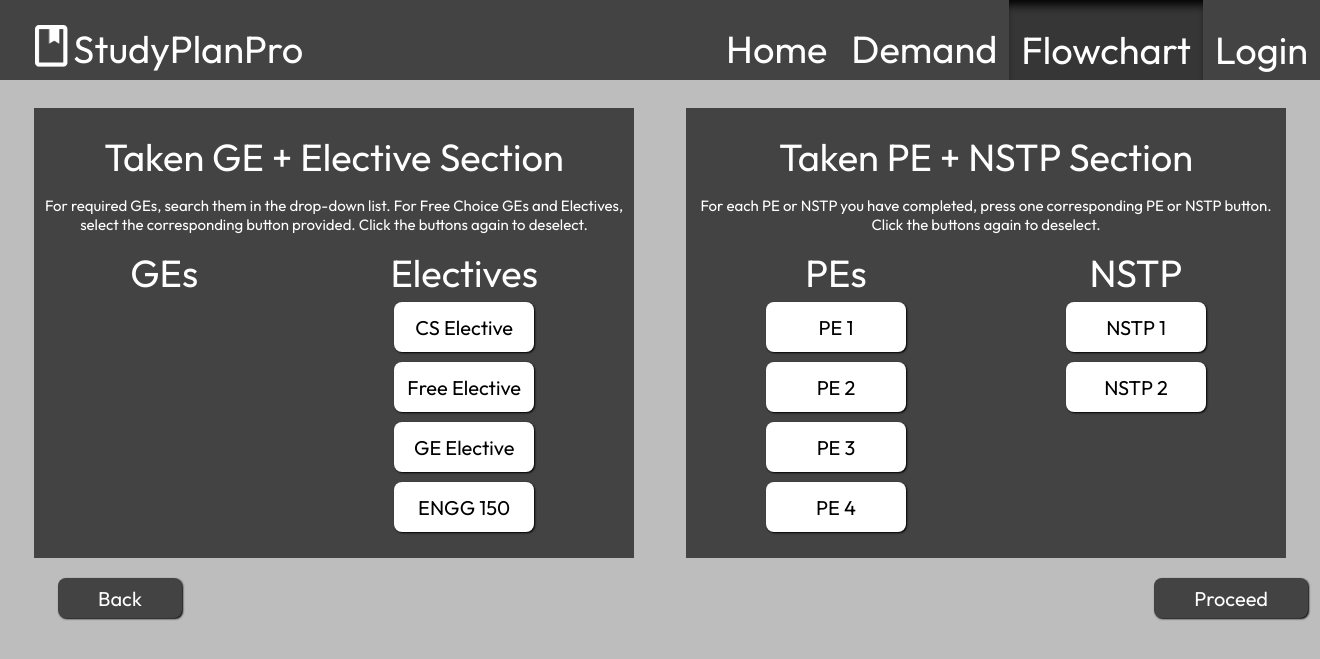
After one commit to LeonBeltran/StudyPlanPro, a Django app: page /flowchart/othercourses in a window 1320 px wide. The commit adds this page. Shown: the top 659 px of the page. Run offline with Django 5.2, Linux system fonts and the light colour scheme; data comes from the database, SQL or seed files in the repository; some libraries are stand-ins or nearby versions.

Commit message:
added barebones electives UI; added couse info popup

```diff
--- a/flowchart/static/flowchart_index.js
+++ b/flowchart/static/flowchart_index.js
@@ -20,6 +20,22 @@ function exitPopup() {
 
 
 
+//temporary function for course info
+function showinfo() {
+    const courseInfo = document.getElementById("course_info");
+    courseInfo.style.visibility = "visible";
+}
+
+function exitinfo() {
+    const courseInfo = document.getElementById("course_info");
+    courseInfo.style.visibility = "hidden";
+
+    const reviewInput = document.getElementById("review_input");
+    reviewInput.value = "";
+}
+
+
+
 //temporary function
 function sendEmailPressed() {
     const textFields = document.getElementsByClassName("loginInput");
--- a/flowchart/static/flowchart_style.css
+++ b/flowchart/static/flowchart_style.css
@@ -180,10 +180,10 @@ a {
     cursor: pointer;
 }
 
-/* .gray_button:active {
-    background-color: #363636;
+.course_button:active {
+    background-color: #bdbdbd;
     transform: translateY(2px);
-} */
+}
 
 .invisible_button {
     width: 100px;
@@ -197,6 +197,58 @@ a {
     display: flex;
     flex-direction: row;
     justify-content: space-between;
+}
+
+/* OTHER COURSES PAGE */
+
+.small_box {
+    width: 600px;
+    height: 450px;
+    position: relative;
+    top: 100px;
+    background-color: #434343;
+    align-items: center;
+    display: flex;
+    flex-direction: column;
+}
+
+#instruction_text_2 {
+    color: #ffffff;
+    font-size: 15px;
+    text-align: center;
+}
+
+.othersub_container {
+    display: flex;
+    flex-direction: column;
+    align-items: center;
+}
+
+
+
+/* FOR COURSE INFO POPUP */
+
+#course_info {
+    visibility: hidden;
+    width: 1000px;
+    height: 600px;
+    top: 20px;
+    right: 20px;
+    padding-left: 50px;
+    position: absolute;
+    border-radius: 10px;
+    box-shadow: #000000 2px 2px 5px;
+    background: #dcdcdc;
+    display: flex;
+    flex-direction: column;
+}
+
+#review_input {
+    width: 950px;
+    height: 60px;
+    top: 10px;
+    position: relative;
+    padding: 0px;
 }
 
 
--- /dev/null
+++ b/flowchart/templates/othercoursespage.html
@@ -0,0 +1,106 @@
+<!DOCTYPE html>
+
+<html>
+
+    <head>
+        <title>StudyPlanPro - Flowchart (other courses)</title>
+
+        {% load static %}
+        {% load socialaccount %} <!-- Added for oauth -->
+
+        <link href="{% static 'flowchart_style.css' %}" rel="stylesheet"/>
+        <link href="https://fonts.googleapis.com/css2?family=Outfit:wght@100..900&display=swap" rel="stylesheet">
+
+        <script src="{% static 'flowchart_index.js' %}"></script>
+    </head>
+
+    <body>
+        <div class="header">
+            <img id="logo" src="{% static 'images/logo.png' %}">
+            <h1 style="padding-left: 5px;">StudyPlanPro</h1>
+
+            <div id="tabs_container">
+                <a href="/home/" class="tabs"><h1>Home</h1></a>
+                <a href="/demand/" class="tabs"><h1>Demand</h1></a>
+                <button class="highlighted_tabs"><h1>Flowchart</h1></button>
+
+                {% if user.is_authenticated %}
+                <a href="/home/logout/" class="tabs"><h1>Logout</h1></a>
+                {% else %}
+                <button class="tabs" onclick="loginPopup()"><h1>Login</h1></button>
+                {% endif %}
+            </div>
+        </div>
+
+        <div class="centered_div" style="justify-content: space-around;">
+            <div class="small_box">
+                <h1 style="margin-block-end: 0px;">Taken GE + Elective Section</h1>
+                <p id="instruction_text_2">For required GEs, search them in the drop-down list. For Free Choice GEs and Electives, select the corresponding button provided. Click the buttons again to deselect.</p>
+
+                <div style="width: 600px; display: flex; justify-content: space-around;">
+                    <div class="othersub_container">
+                        <h1 style="margin-block: 0px;">GEs</h1>
+                    </div>
+
+                    <div class="othersub_container">
+                        <h1 style="margin-block: 0px;">Electives</h1>
+                        <button class="course_button" style="width: 140px; height: 50px; margin-block: 5px;">CS Elective</button>
+                        <button class="course_button" style="width: 140px; height: 50px; margin-block: 5px;">Free Elective</button>
+                        <button class="course_button" style="width: 140px; height: 50px; margin-block: 5px;">GE Elective</button>
+                        <button class="course_button" style="width: 140px; height: 50px; margin-block: 5px;">ENGG 150</button>
+                    </div>
+                </div>
+            </div>
+
+            <div class="small_box">
+                <h1 style="margin-block-end: 0px;">Taken PE + NSTP Section</h1>
+                <p id="instruction_text_2">For each PE or NSTP you have completed, press one corresponding PE or NSTP button. Click the buttons again to deselect.</p>
+
+                <div style="width: 600px; display: flex; justify-content: space-around;">
+                    <div class="othersub_container">
+                        <h1 style="margin-block: 0px;">PEs</h1>
+                        <button class="course_button" style="width: 140px; height: 50px; margin-block: 5px;">PE 1</button>
+                        <button class="course_button" style="width: 140px; height: 50px; margin-block: 5px;">PE 2</button>
+                        <button class="course_button" style="width: 140px; height: 50px; margin-block: 5px;">PE 3</button>
+                        <button class="course_button" style="width: 140px; height: 50px; margin-block: 5px;">PE 4</button>
+                    </div>
+
+                    <div class="othersub_container">
+                        <h1 style="margin-block: 0px;">NSTP</h1>
+                        <button class="course_button" style="width: 140px; height: 50px; margin-block: 5px;">NSTP 1</button>
+                        <button class="course_button" style="width: 140px; height: 50px; margin-block: 5px;">NSTP 2</button>
+                    </div>
+                </div>
+            </div>
+        </div>
+
+        <div class="centered_div" style="width: 1250px; position: relative; top: 120px; left: 50px; justify-content:space-between;">
+            <button class="gray_button">Back</button>
+            <button class="gray_button">Proceed</button>
+        </div>
+
+        <div id="popup">
+            <img id="x_button" src="{% static 'images/x_button.png' %}" onclick="exitPopup()">
+            <br>
+
+            <div style="display: flex">
+                <img id="logo" src="{% static 'images/logo_black.png' %}">
+                <h1 style="padding-left: 5px; color: #000000; font-weight: 500;">StudyPlanPro</h1>
+            </div>
+
+            <input class="loginInput" type="text" placeholder="Nickname">
+            <input class="loginInput" type="text" placeholder="UP Email Address">
+
+            <div style="display: flex">
+                <button id="email_button" onclick="sendEmailPressed()">Send Email</button>
+
+                <!--Added for login-->
+                <a href="{% provider_login_url 'google' %}?next=/flowchart">
+                    <img id="google_button" src="{% static 'images/google_logo.png' %}">
+                </a>
+                <!--Added for login-->
+            </div>
+
+        </div>
+    </body>
+</html>
--- a/flowchart/urls.py
+++ b/flowchart/urls.py
@@ -2,5 +2,6 @@ from django.urls import path
 from . import views
 
 urlpatterns = [
-    path('', views.view_flowchart)
+    path('', views.view_flowchart),
+    path('othercourses', views.view_othercourses)
 ]
--- a/flowchart/views.py
+++ b/flowchart/views.py
@@ -3,3 +3,6 @@ from django.shortcuts import render
 # Create your views here.
 def view_flowchart(request):
      return render(request, 'flowchartpage.html')
+
+def view_othercourses(request):
+     return render(request, 'othercoursespage.html')
```
Also changed, not shown: flowchart/templates/flowchartpage.html (+90 -34 lines).
